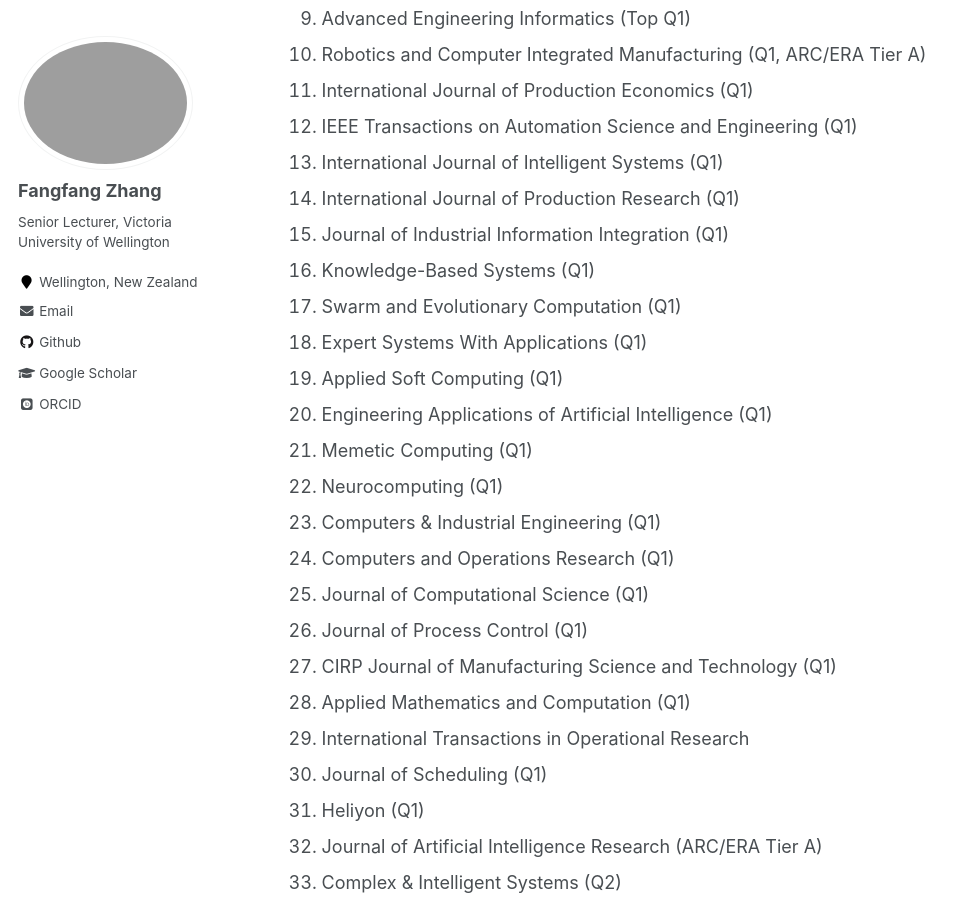
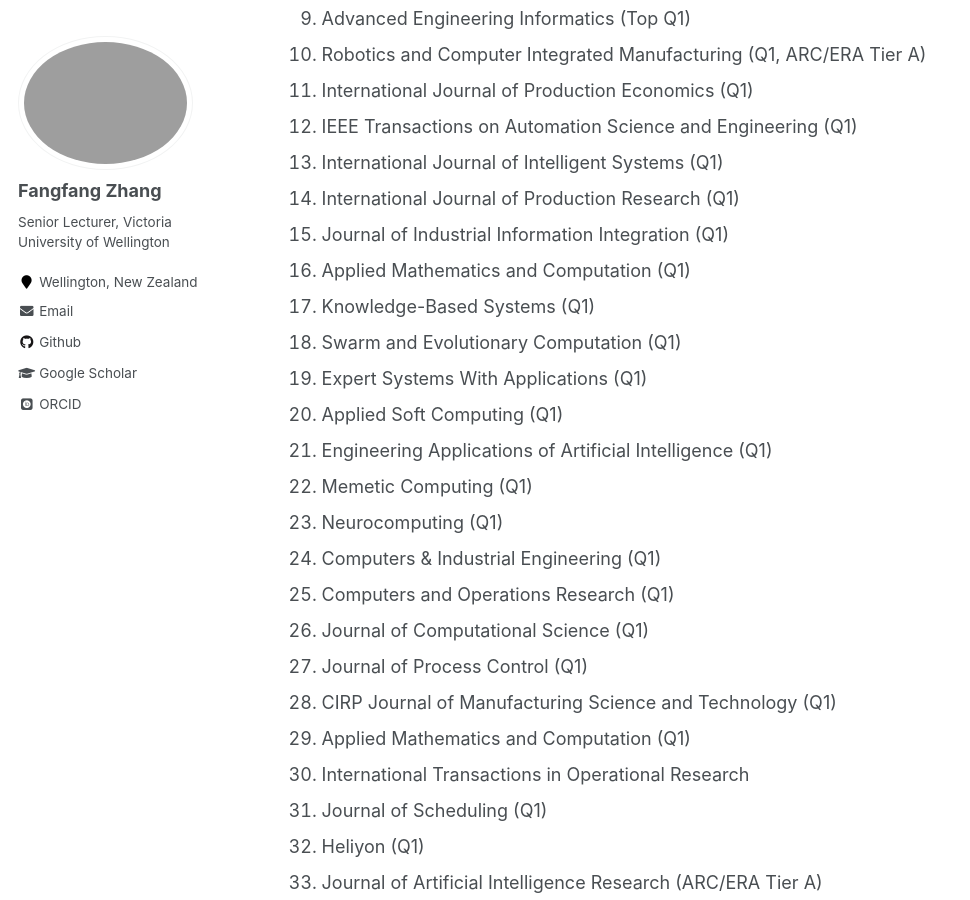
Before and after one commit to fangfang-zhang/fangfang-zhang.github.io, a Jekyll site: the page built from _pages/professional-activities.md, in a window 1280 px wide and 900 px high, scrolled down 2789 px. Shown: the whole window, without its empty margins (0-970 px from the left). Built offline with Jekyll 4.4.1, drawn with Linux system fonts in a browser that asks for light colours; some web fonts are replaced.

Commit message:
reviewers

```diff
--- a/_pages/professional-activities.md
+++ b/_pages/professional-activities.md
@@ -91,6 +91,7 @@ ul li { padding: 5px 0px; }
 <li> International Journal of Intelligent Systems (Q1) </li>
 <li> International Journal of Production Research (Q1) </li>
 <li> Journal of Industrial Information Integration (Q1) </li>
+<li> Applied Mathematics and Computation (Q1) </li>
 <li> Knowledge-Based Systems (Q1) </li>
 <li> Swarm and Evolutionary Computation (Q1) </li>
 <li> Expert Systems With Applications (Q1) </li>
```
Also changed, not shown: 1 other file.
